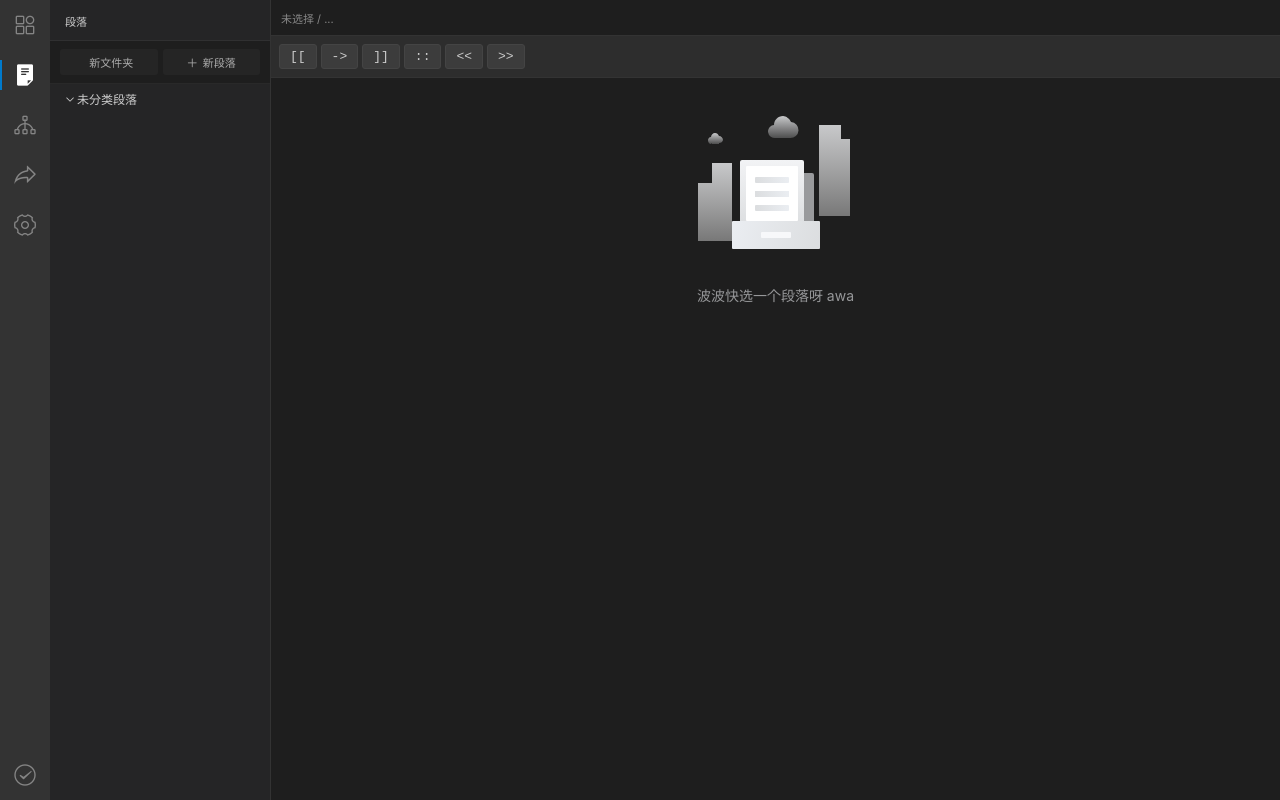
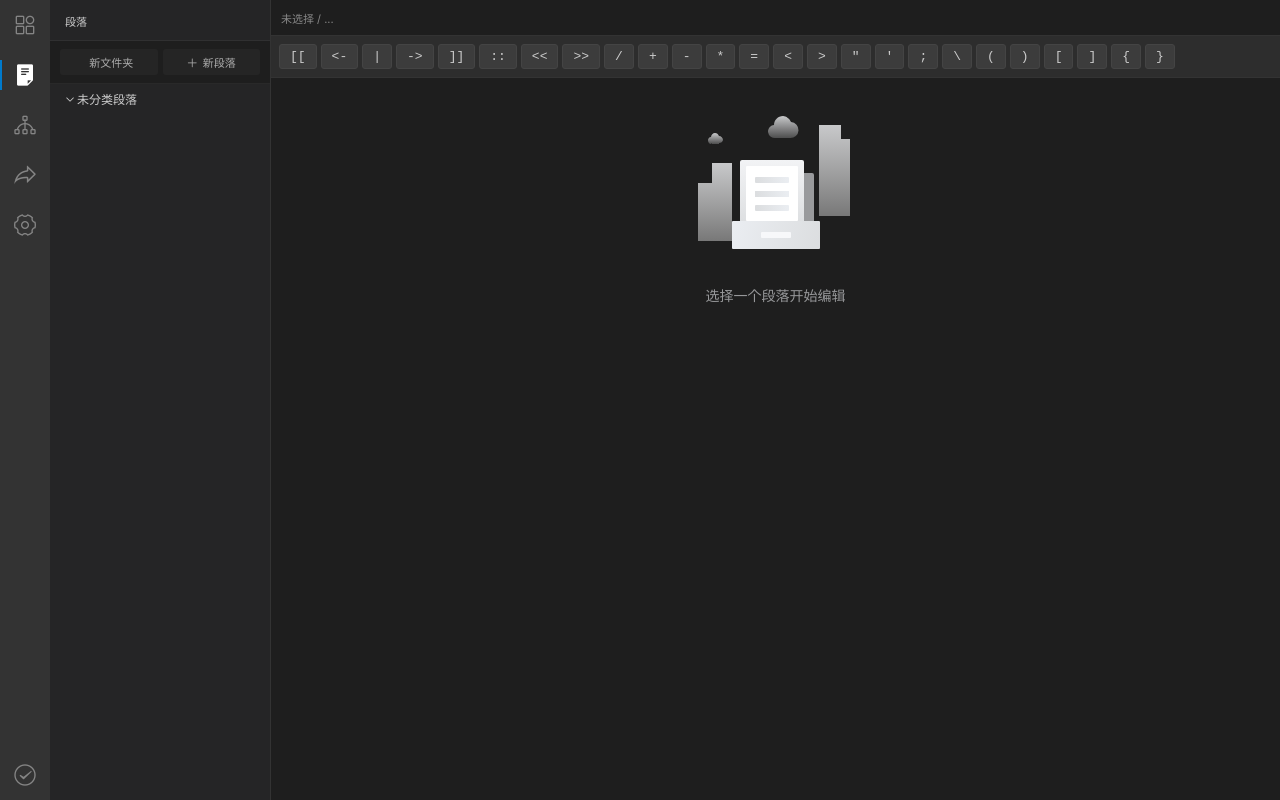
Before and after one commit to AlbertKilonova/twine-ide, a Vue app: page / in a window 1280 px wide. Built offline with nearby package versions, Linux system fonts and the light colour scheme; what tweers-core, v-network-graph would draw is missing.

Commit message:
fix(data format): 统一数据格式

```diff
--- a/src/App.vue
+++ b/src/App.vue
@@ -55,7 +55,7 @@
         v-model="activeFile.content"
         @input="onEditorInput"
       />
-      <van-empty v-else description="波波快选一个段落呀 awa" />
+      <van-empty v-else description="选择一个段落开始编辑" />
 
       <transition name="van-fade">
         <VisualMap v-if="viewMode === 'visual'" :passages="currentStoryFiles" :activeId="currentFileId" @close="viewMode = 'files'" @jump="handleJump" @updatePosition="handleUpdateItem" />
@@ -94,8 +94,8 @@ const editorViewRef = ref(null);
 let db = null;
 
 const dbIntf = {
-  getAll: (s) => db?.getAll(s), // 别忘了给 formatManager 增加 getAll 访问权限喵！
-  putItem: (s, i) => db?.put(s, i), // 对应你之前的 putItem 呼叫
+  getAll: (s) => db?.getAll(s),
+  putItem: (s, i) => db?.put(s, i),
   put: (s, i) => {
     if (!db) { showToast('数据库还没准备好哦 awa'); return; }
     return db.put(s, i);
@@ -185,8 +185,6 @@ const handleJump = (id) => {
 
   // 3. 自动展开侧边栏（免得波波看不见列表）
   isSidebarOpen.value = true;
-
-  showToast('传送成功！biu~');
 };
 
 // UI 映射
--- a/src/components/EditorTools.vue
+++ b/src/components/EditorTools.vue
@@ -1,15 +1,67 @@
 <template>
   <div class="tools">
-    <button v-for="t in ['[[', '->', ']]', ':: ', '<<', '>>']"
-            :key="t" class="t-btn" @click="$emit('insert', t)">
-      {{ t }}
-    </button>
+    <button
+      v-for="t in symbolList"
+      :key="t"
+      class="t-btn"
+      @click="$emit('insert', t)"
+      v-html="getDisplay(t)"
+    ></button>
   </div>
 </template>
 
-<script setup>defineEmits(['insert']);</script>
+<script setup>
+defineEmits(['insert']);
+
+// 原始数组，保持接口不变
+const originalSymbols = [
+'[[', '<-', '|', '->', ']]',
+':: ', '<<', '>>',
+'/', '+', '-', '*', '=',
+'<', '>', '"', "'", ';',
+'\\', '(', ')', '[', ']', '{', '}'
+];
+
+// 用于显示的HTML实体映射
+const displayMap = {
+  '<': '&lt;',
+  '>': '&gt;',
+  '"': '&quot;',
+  "'": '&#39;',
+  '\\': '&#92;'
+};
+
+// 显示符号的方法
+const getDisplay = (symbol) => {
+  return displayMap[symbol] || symbol;
+};
+
+// 导出给模板使用
+const symbolList = originalSymbols;
+</script>
 
 <style scoped>
-.tools { display: flex; gap: 4px; padding: 8px; background: #2d2d2d; overflow-x: auto; border-bottom: 1px solid #333; }
-.t-btn { background: #3c3c3c; color: #ccc; border: 1px solid #444; padding: 4px 10px; border-radius: 3px; font-family: monospace; }
+.tools {
+  display: flex;
+  gap: 4px;
+  padding: 8px;
+  background: #2d2d2d;
+  overflow-x: auto;
+  border-bottom: 1px solid #333;
+}
+
+.t-btn {
+  background: #3c3c3c;
+  color: #ccc;
+  border: 1px solid #444;
+  padding: 4px 10px;
+  border-radius: 3px;
+  font-family: monospace;
+  cursor: pointer;
+}
+
+.t-btn:hover {
+  background: #4a4a4a;
+  border-color: #555;
+}
 </style>
--- a/src/composables/useStoryManager.js
+++ b/src/composables/useStoryManager.js
@@ -47,9 +47,11 @@ export function useStoryManager(stories, allPassages, currentStoryId, currentFil
       const s = {
         id: Date.now().toString(),
         name,
+        extraMetadata: {},
         folders: [],
         ifid: utils.generateUUID(),
         format: "SugarCube",
+        formatVersion: "2.37.3",
         zoom: 1
       };
       stories.value.push(s);
```
